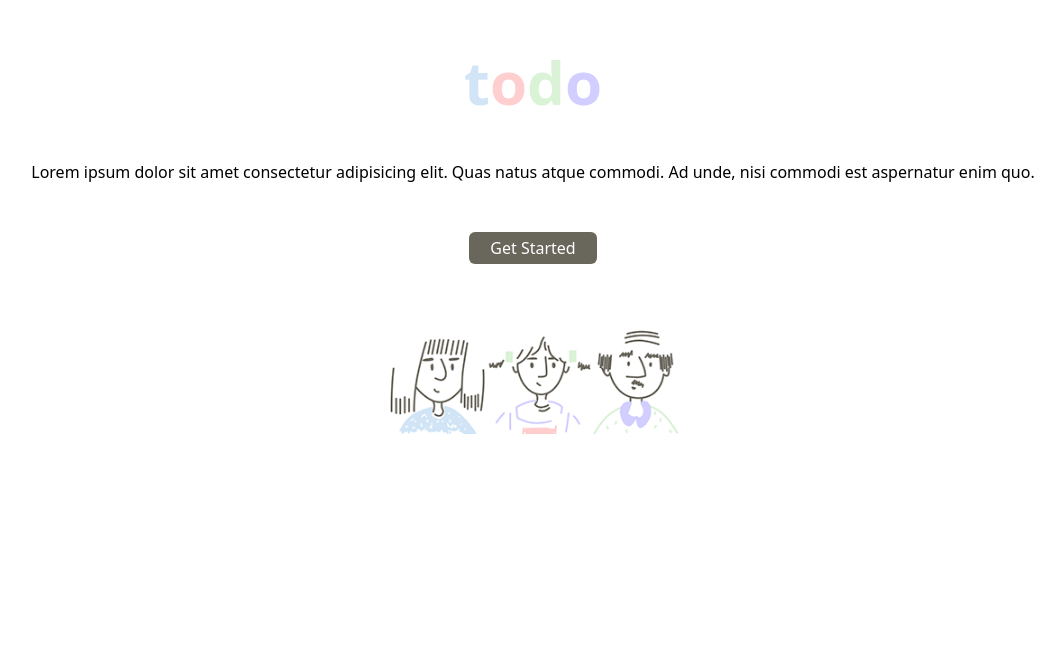
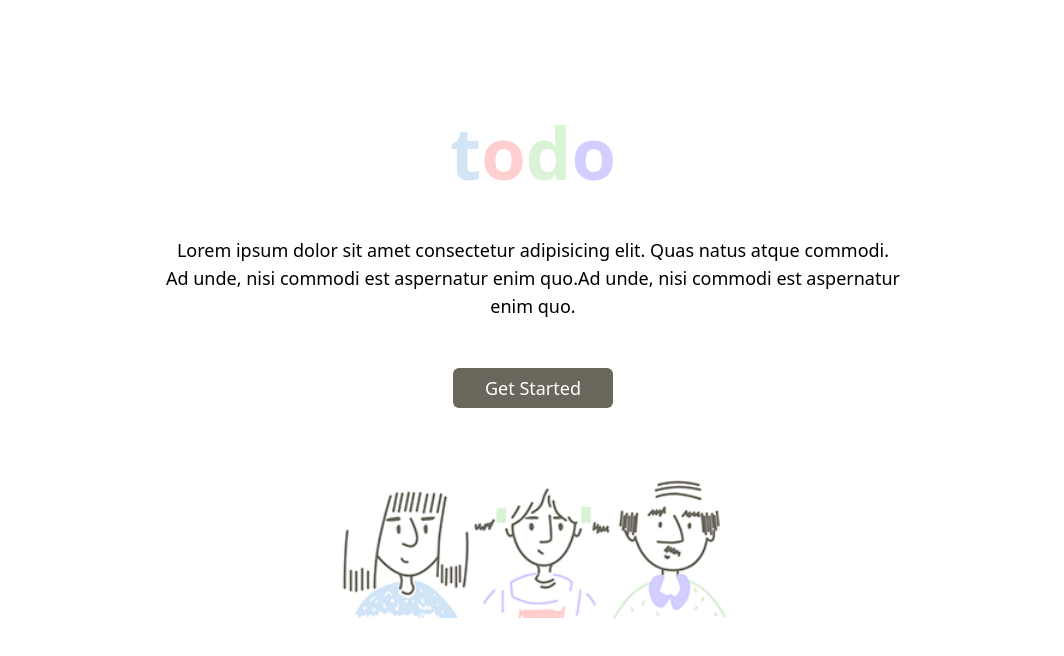
Before and after one commit to Tijana84/todo-list, a React (Vite) app: page / in a window 1280 px wide. Shown: the part 140-796 px from the top of the page, without its empty margins (107-1171 px from the left). Built offline with nearby package versions, Linux system fonts and the light colour scheme.

Commit message:
added responsive md for todo

```diff
--- a/src/Todo/index.tsx
+++ b/src/Todo/index.tsx
@@ -10,27 +10,28 @@ export const Todo = () => {
 
   return (
     <div>
-      <div className="flex flex-col justify-center items-center mt-48">
-        <h1 className="text-6xl mb-8">
+      <div className="flex flex-col justify-center items-center md:mt-64 mt-48">
+        <h1 className="md:text-7xl text-6xl mb-8">
           <span className="text-blue font-semibold">t</span>
           <span className="text-red font-semibold">o</span>
           <span className="text-green font-semibold">d</span>
           <span className="text-violet font-semibold">o</span>
         </h1>
-        <p className=" text-base text-center p-4 mb-8">
+        <p className="md:text-lg text-base text-center justify-center md:mx-64 p-4 mb-8">
           Lorem ipsum dolor sit amet consectetur adipisicing elit. Quas natus
-          atque commodi. Ad unde, nisi commodi est aspernatur enim quo.
+          atque commodi. Ad unde, nisi commodi est aspernatur enim quo.Ad unde,
+          nisi commodi est aspernatur enim quo.
         </p>
       </div>
       <div className="flex flex-col justify-center items-center">
         <button
           type="button"
           onClick={handleGetStarted}
-          className="h-8 w-32 bg-black text-white tex-base flex justify-center items-center rounded-md mb-12"
+          className="md:h-10 md:w-40 h-8 w-32 bg-black text-white md:text-lg text-base flex justify-center items-center rounded-md mb-12"
         >
           Get Started
         </button>
-        <img src={heroUrl} className="mb-48 w-80" alt="friends" />
+        <img src={heroUrl} className="mb-48 md:w-1/3 w-80" alt="friends" />
       </div>
     </div>
   );
```
